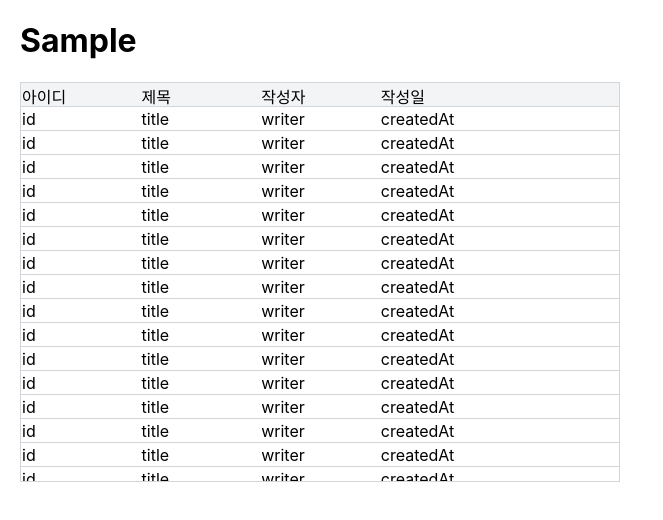
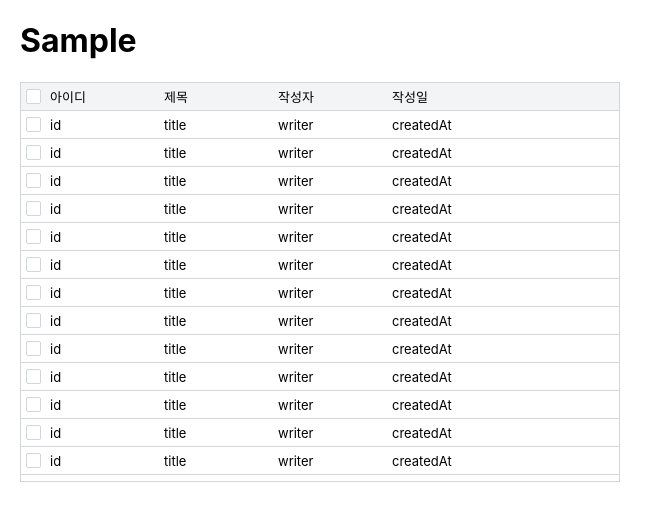
Before and after one commit to axisj/axboot-datagrid, a Next.js app: page / in a window 1280 px wide. Shown: the top 520 px of the page, without its empty margins (0-663 px from the left). Built offline with nearby package versions, Linux system fonts and the light colour scheme.

Commit message:
IMPL rowSelection

```diff
--- a/examples/BasicExample.tsx
+++ b/examples/BasicExample.tsx
@@ -38,11 +38,17 @@ function BasicExample(props: Props) {
             label: '작성일',
           },
         ]}
+        rowSelection={{
+          selectedKeys: [],
+          onChange: () => {},
+        }}
       />
     </Container>
   );
 }
 
-const Container = styled.div``;
+const Container = styled.div`
+  font-size: 13px;
+`;
 
 export default BasicExample;
--- a/react-frame-table/RFTable.tsx
+++ b/react-frame-table/RFTable.tsx
@@ -7,14 +7,16 @@ import create from 'zustand';
 export function RFTable({
   width,
   height,
-  headerHeight = 24,
+  headerHeight = 28,
   data,
   columns,
   columnsGroup = [],
-  trHeight = 24,
+  trHeight = 28,
+  checkboxHeight = 15,
   scrollTop = 0,
   scrollLeft = 0,
   className,
+  rowSelection,
 }: RFTableProps) {
   const containerBorderWidth = 1;
   const contentBodyHeight = height - headerHeight - containerBorderWidth * 2;
@@ -32,11 +34,13 @@ export function RFTable({
           columns,
           columnsGroup,
           trHeight,
+          checkboxHeight,
           scrollTop,
           scrollLeft,
           contentBodyHeight,
           displayItemCount,
           className,
+          rowSelection,
           ...getAppStoreActions(set, get),
         }))
       }
--- /dev/null
+++ b/react-frame-table/components/RowSelector.tsx
@@ -0,0 +1,35 @@
+import * as React from 'react';
+import styled from '@emotion/styled';
+import { useAppStore } from '../store';
+import { css } from '@emotion/react';
+
+interface Props {
+  checked?: boolean;
+  size?: number;
+}
+
+function RowSelector({ checked = false }: Props) {
+  const checkboxHeight = useAppStore(s => s.checkboxHeight);
+  const trHeight = useAppStore(s => s.trHeight);
+
+  return <Container checked={checked} size={checkboxHeight} style={{ marginLeft: (trHeight - checkboxHeight) / 3 }} />;
+}
+
+const Container = styled.div<Props>`
+  cursor: pointer;
+  box-sizing: border-box;
+  display: block;
+  border-width: 1px;
+  border-style: solid;
+  border-color: var(--rft-border-color-base);
+  border-radius: 2px;
+  background-color: var(--rft-row-selector-color);
+  ${({ checked, size }) => {
+    return css`
+      width: ${size}px;
+      height: ${size}px;
+    `;
+  }};
+`;
+
+export default RowSelector;
--- a/react-frame-table/components/TableBodyTr.tsx
+++ b/react-frame-table/components/TableBodyTr.tsx
@@ -1,14 +1,22 @@
 import * as React from 'react';
 import styled from '@emotion/styled';
 import { useAppStore } from '../store';
+import RowSelector from './RowSelector';
 
 interface Props {}
 
 function TableBodyTr(props: Props) {
   const trHeight = useAppStore(s => s.trHeight);
   const columns = useAppStore(s => s.columns);
+  const hasRowSelection = useAppStore(s => !!s.rowSelection);
+
   return (
     <Container trHeight={trHeight}>
+      {hasRowSelection && (
+        <td>
+          <RowSelector />
+        </td>
+      )}
       {columns.map((column, idx) => (
         <td key={idx}>{column.key}</td>
       ))}
--- a/react-frame-table/components/TableColGroup.tsx
+++ b/react-frame-table/components/TableColGroup.tsx
@@ -3,13 +3,17 @@ import styled from '@emotion/styled';
 import { useAppStore } from '../store';
 
 function TableColGroup() {
+  const trHeight = useAppStore(s => s.trHeight);
   const columns = useAppStore(s => s.columns);
+  const hasRowSelection = useAppStore(s => !!s.rowSelection);
 
   return (
     <colgroup>
+      {hasRowSelection && <col width={trHeight} />}
       {columns.map((column, index) => (
         <col key={index} width={column.width} />
       ))}
+      <col />
     </colgroup>
   );
 }
--- a/react-frame-table/components/TableHead.tsx
+++ b/react-frame-table/components/TableHead.tsx
@@ -2,16 +2,23 @@ import * as React from 'react';
 import styled from '@emotion/styled';
 import { useAppStore } from '../store';
 import TableColGroup from './TableColGroup';
+import RowSelector from './RowSelector';
 
 function TableHead() {
   const columns = useAppStore(s => s.columns);
   const headerHeight = useAppStore(s => s.headerHeight);
+  const hasRowSelection = useAppStore(s => !!s.rowSelection);
 
   return (
     <Container style={{ height: headerHeight }}>
-      <HeaderTable>
+      <HeaderTable style={{ height: headerHeight - 1 }}>
         <TableColGroup />
         <tr>
+          {hasRowSelection && (
+            <td>
+              <RowSelector />
+            </td>
+          )}
           {columns.map((column, index) => (
             <td key={index}>{column.label}</td>
           ))}
--- a/react-frame-table/store/createAppStore.ts
+++ b/react-frame-table/store/createAppStore.ts
@@ -9,6 +9,7 @@ export interface AppModel extends RFTableProps {
   contentBodyHeight: number;
   displayItemCount: number;
   trHeight: number;
+  checkboxHeight: number;
   scrollTop: number;
   scrollLeft: number;
 }
--- a/react-frame-table/styles/styles.css
+++ b/react-frame-table/styles/styles.css
@@ -1,4 +1,6 @@
 [role="react-frame-table"] {
+    --rft-primary-color: #3B82F6;
     --rft-header-bg: #F3F4F5;
     --rft-border-color-base: #D2D5D9;
+    --rft-row-selector-color: #ffffff;
 }
```
Also changed, not shown: react-frame-table/types.ts (+7 -0 lines).
